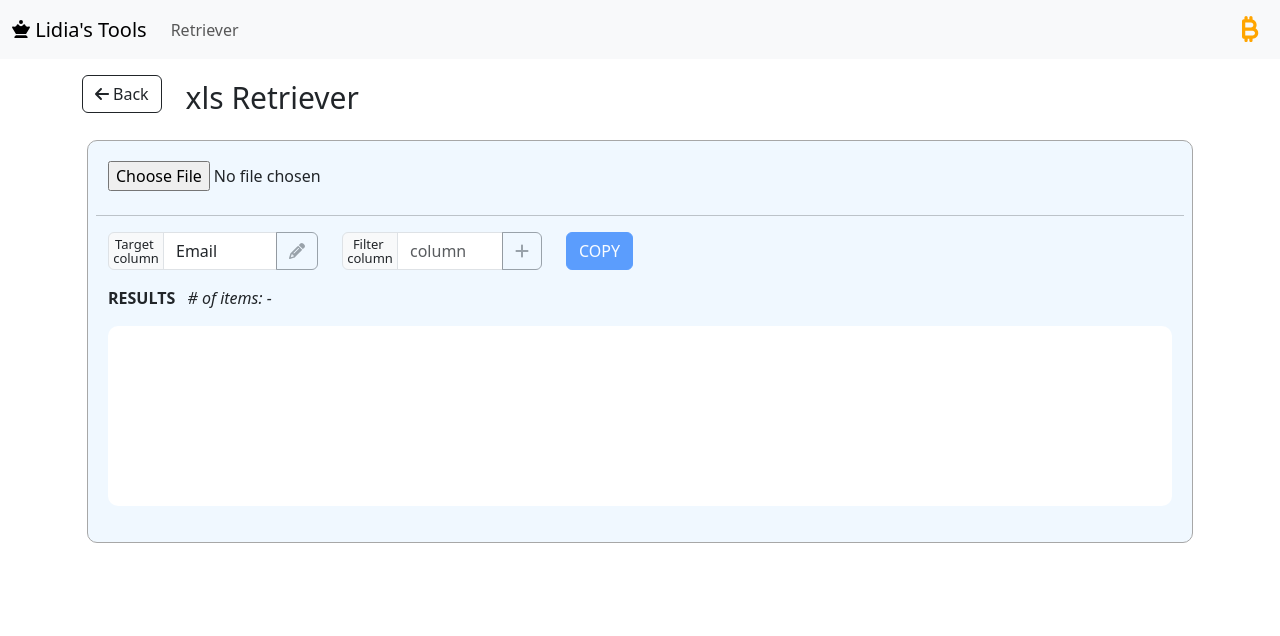
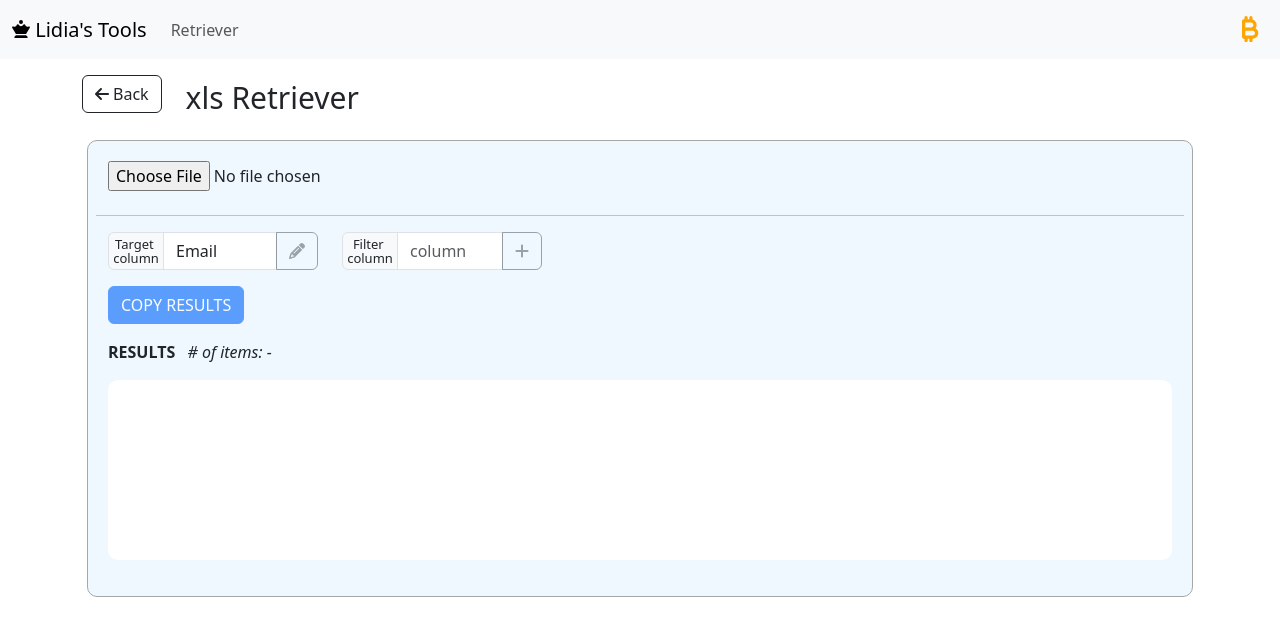
Before and after one commit to spiros3p/lidia-tools, an Angular app: page /xls-retriever in a window 1280 px wide. Shown: the top 636 px of the page. Built offline with nearby package versions, Linux system fonts and the light colour scheme.

Commit message:
reafctor(retriever): move copy button to new row and modify text

```diff
--- a/src/app/tools/retriever/retriever.component.html
+++ b/src/app/tools/retriever/retriever.component.html
@@ -72,14 +72,15 @@
                 </div>
               </div>
             </div>
-
+          </div>
+          <div class="row mb-2">
             <div class="col-auto">
               <button
                 (click)="copyResults()"
                 [disabled]="!requestedData.value.length"
                 class="btn btn-primary mb-2"
               >
-                COPY
+                COPY RESULTS
               </button>
             </div>
           </div>
```
